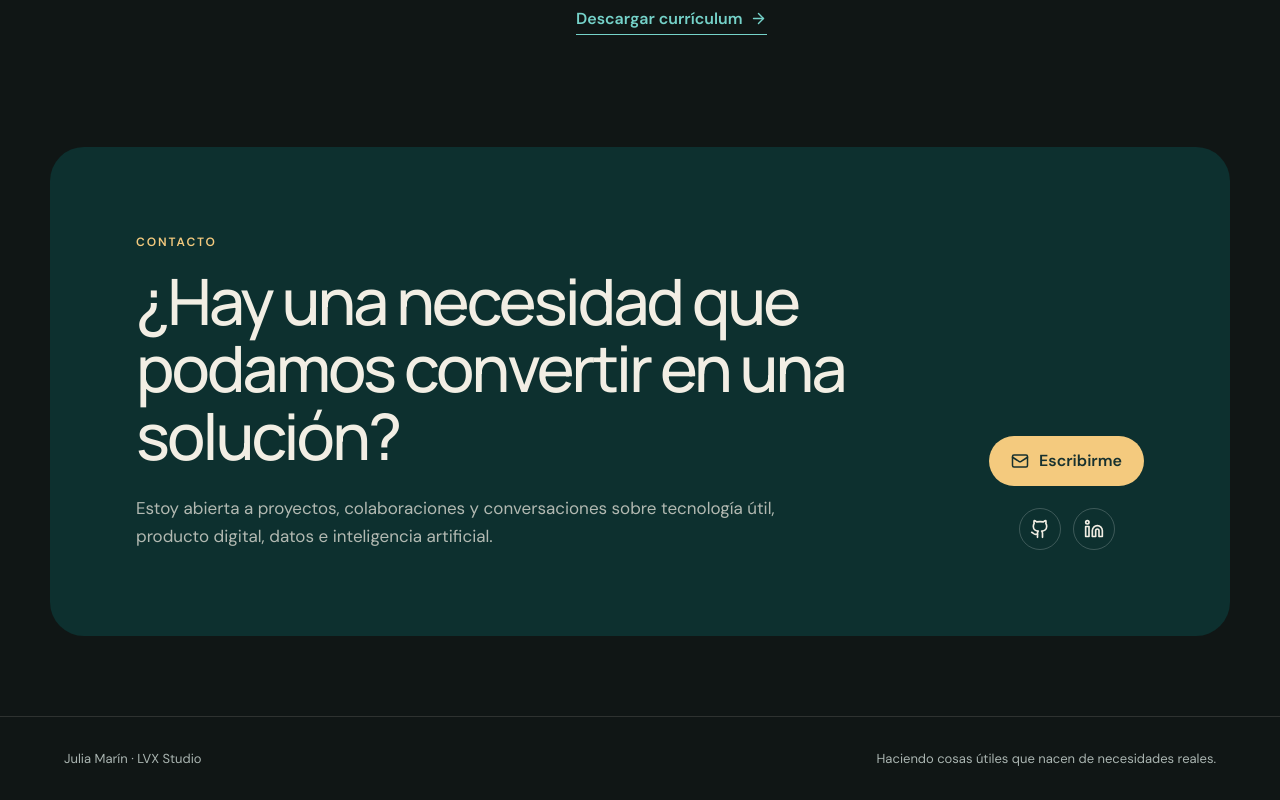
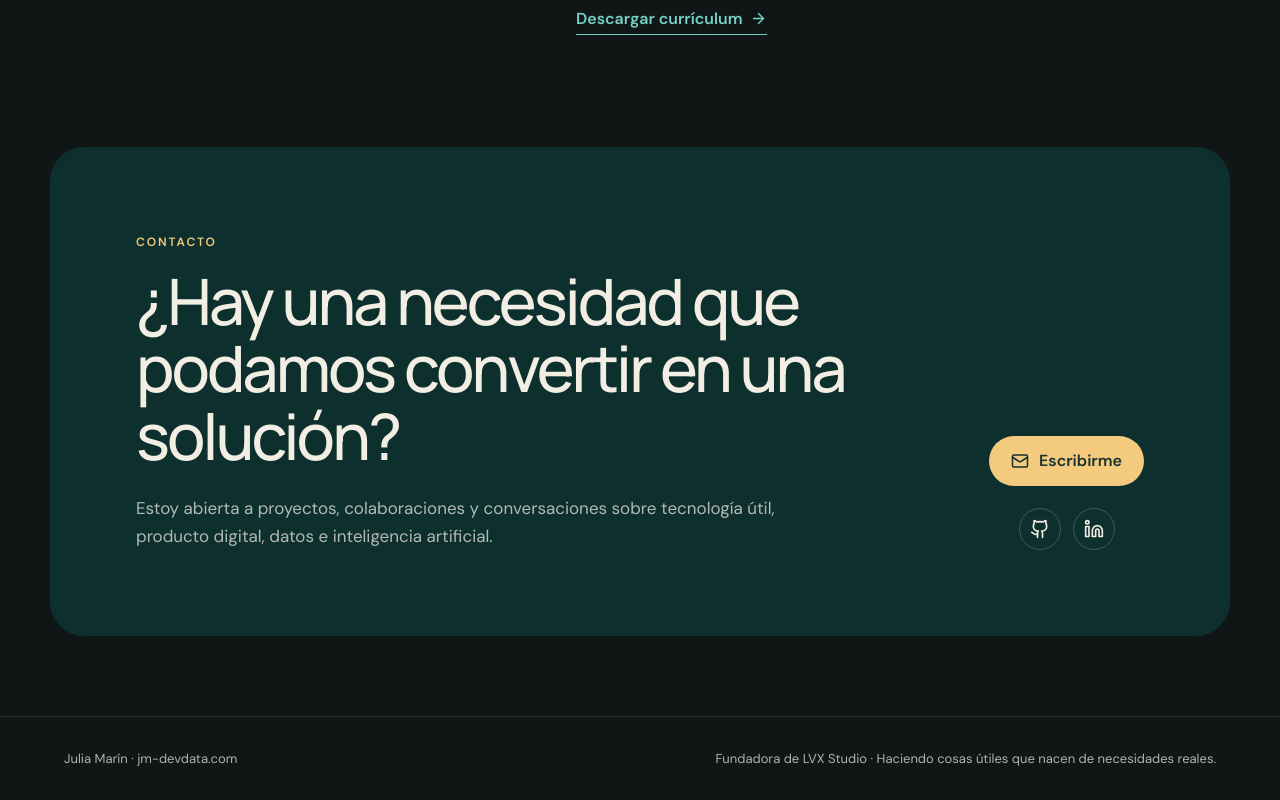
Before and after one commit to Juliams93/MI-PORTAFOLIO, a React (Vite) app: page / in a window 1280 px wide. Shown: the part 6583-7383 px from the top of the page. Built offline with nearby package versions, Linux system fonts and the light colour scheme.

Commit message:
Connect portfolio identity to jm-devdata.com

```diff
--- a/index.html
+++ b/index.html
@@ -8,12 +8,15 @@
     <meta name="description" content="Portafolio de Julia Marín, creadora de LVX Studio, FamilyHOME y SafeWalk. Productos digitales útiles que combinan diseño, desarrollo, datos e inteligencia artificial." />
     <meta name="author" content="Julia Marín Salas" />
     <meta name="theme-color" content="#101615" />
+    <link rel="canonical" href="https://jm-devdata.com/" />
     <!-- Open Graph / Facebook -->
     <meta property="og:type" content="website" />
+    <meta property="og:url" content="https://jm-devdata.com/" />
     <meta property="og:title" content="Julia Marín | Productos digitales, desarrollo e IA" />
     <meta property="og:description" content="Tecnología útil para la vida real: LVX Studio, FamilyHOME y SafeWalk." />
     <!-- Twitter -->
     <meta name="twitter:card" content="summary_large_image" />
+    <meta name="twitter:url" content="https://jm-devdata.com/" />
     <meta name="twitter:title" content="Julia Marín | Productos digitales, desarrollo e IA" />
     <meta name="twitter:description" content="Tecnología útil para la vida real: LVX Studio, FamilyHOME y SafeWalk." />
   </head>
--- a/src/App.jsx
+++ b/src/App.jsx
@@ -129,6 +129,6 @@ export default function App() {
 
       <section className="contact section" id="contacto"><div className="contact-copy"><p className="eyebrow">Contacto</p><h2>¿Hay una necesidad que podamos convertir en una solución?</h2><p>Estoy abierta a proyectos, colaboraciones y conversaciones sobre tecnología útil, producto digital, datos e inteligencia artificial.</p></div><div className="contact-actions"><a className="button primary" href="mailto:jul.ms1193@gmail.com"><Mail size={18}/> Escribirme</a><div className="social-links"><a href="https://github.com/Juliams93" target="_blank" rel="noreferrer" aria-label="GitHub"><Github size={20}/></a><a href="https://linkedin.com/in/julia-marín-salas-b20167309" target="_blank" rel="noreferrer" aria-label="LinkedIn"><Linkedin size={20}/></a></div></div></section>
     </main>
-    <footer><span>Julia Marín · LVX Studio</span><span>Haciendo cosas útiles que nacen de necesidades reales.</span></footer>
+    <footer><span>Julia Marín · jm-devdata.com</span><span>Fundadora de LVX Studio · Haciendo cosas útiles que nacen de necesidades reales.</span></footer>
   </div>;
 }
```
